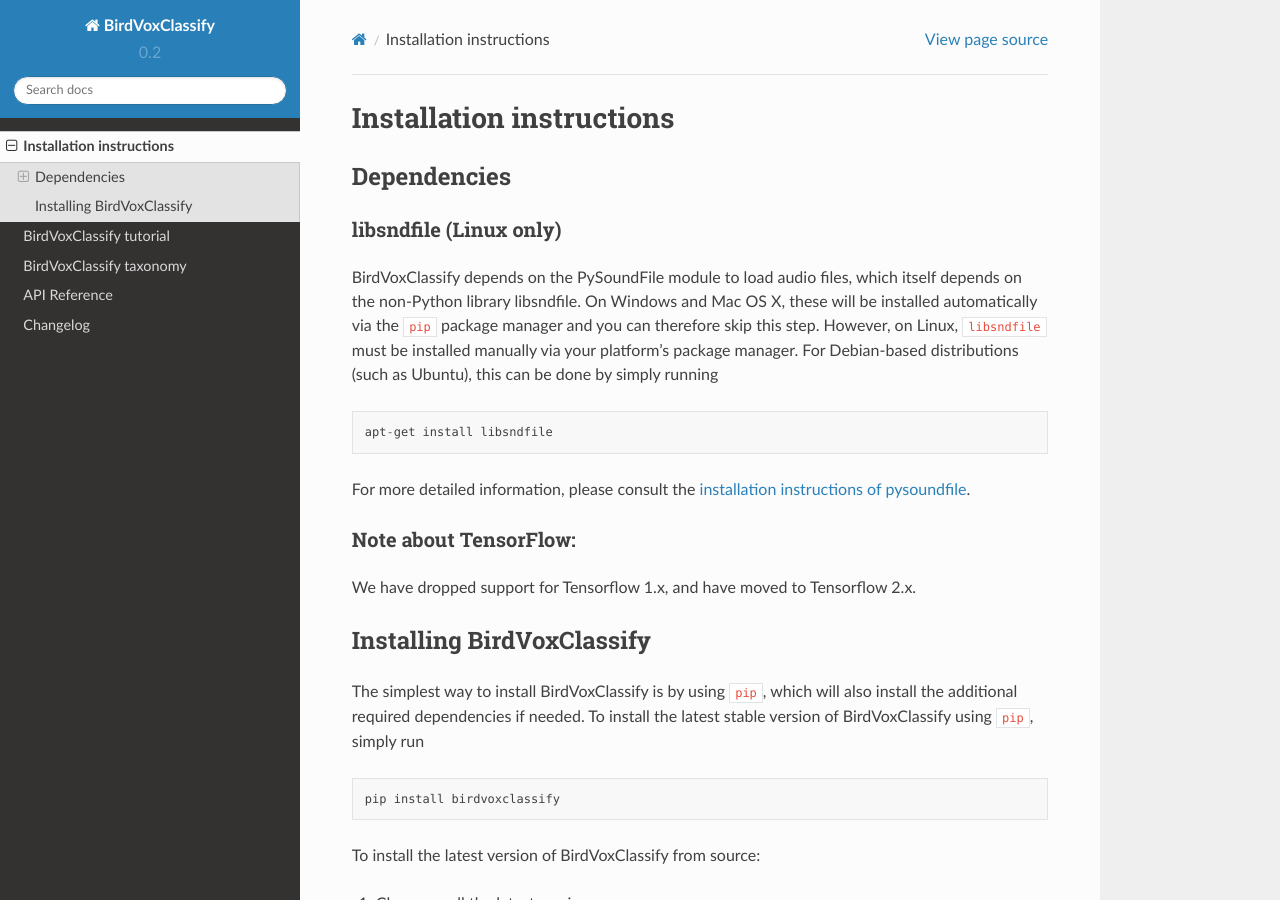
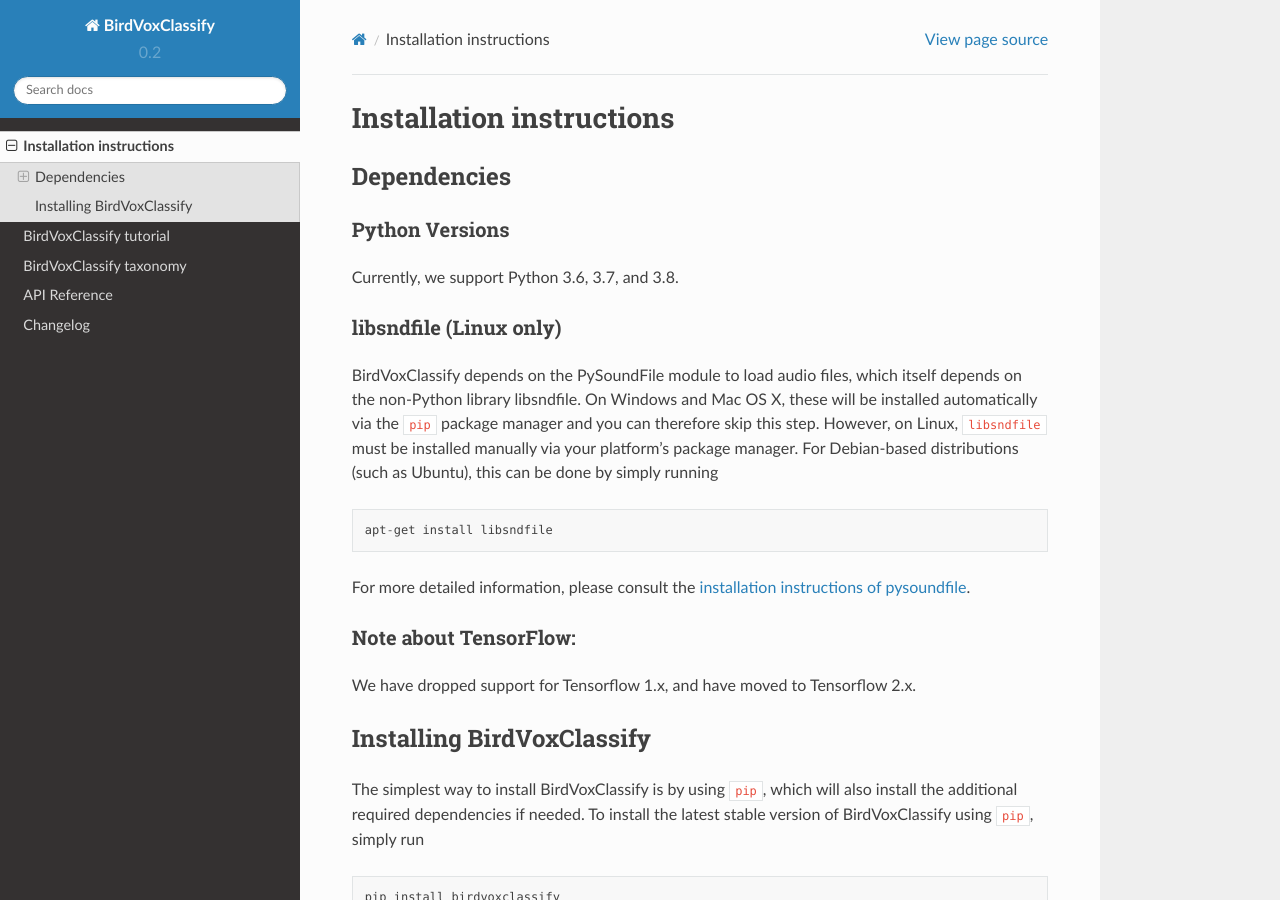
Before and after one commit to BirdVox/birdvoxclassify, a Sphinx documentation site: the page built from docs/installation.rst, in a window 1280 px wide and 900 px high. Built offline with Sphinx 7.4.7 and the Read the Docs theme 2.0.0, drawn with Linux system fonts in a browser that asks for light colours.

Commit message:
Add version support in docs

```diff
--- a/docs/installation.rst
+++ b/docs/installation.rst
@@ -3,6 +3,10 @@
 
 Dependencies
 ------------
+
+Python Versions
+^^^^^^^^^^^^^^^
+Currently, we support Python 3.6, 3.7, and 3.8.
 
 libsndfile (Linux only)
 ^^^^^^^^^^^^^^^^^^^^^^^
```
Also changed, not shown: README.md (+3 -0 lines).
